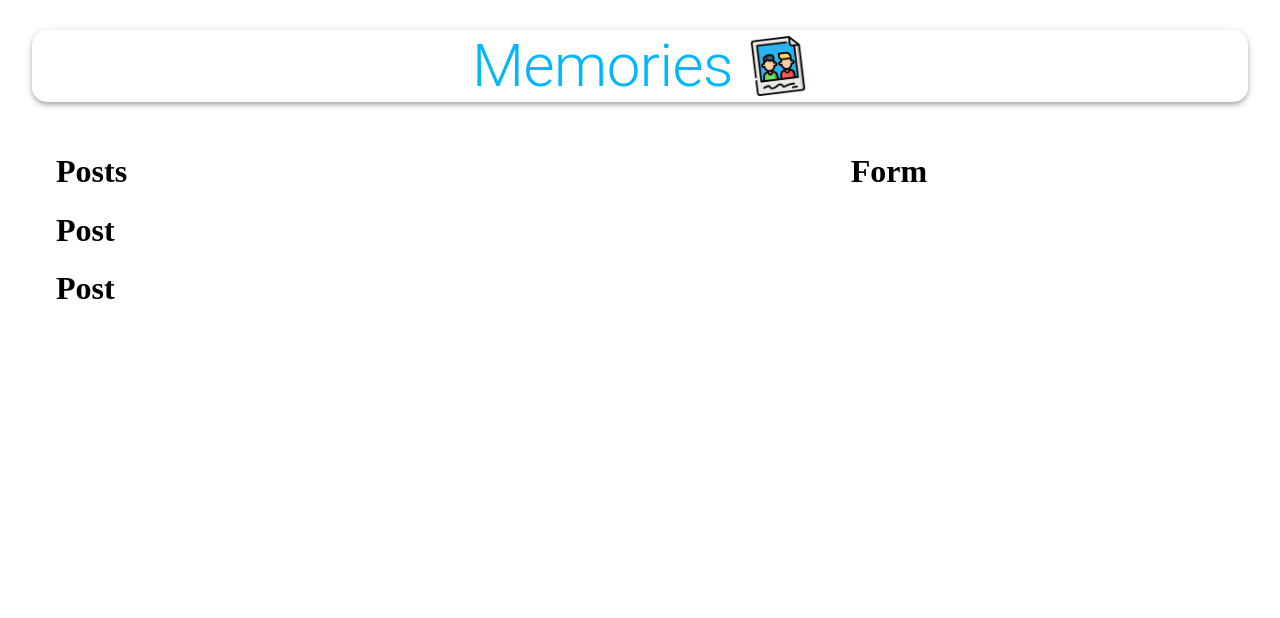
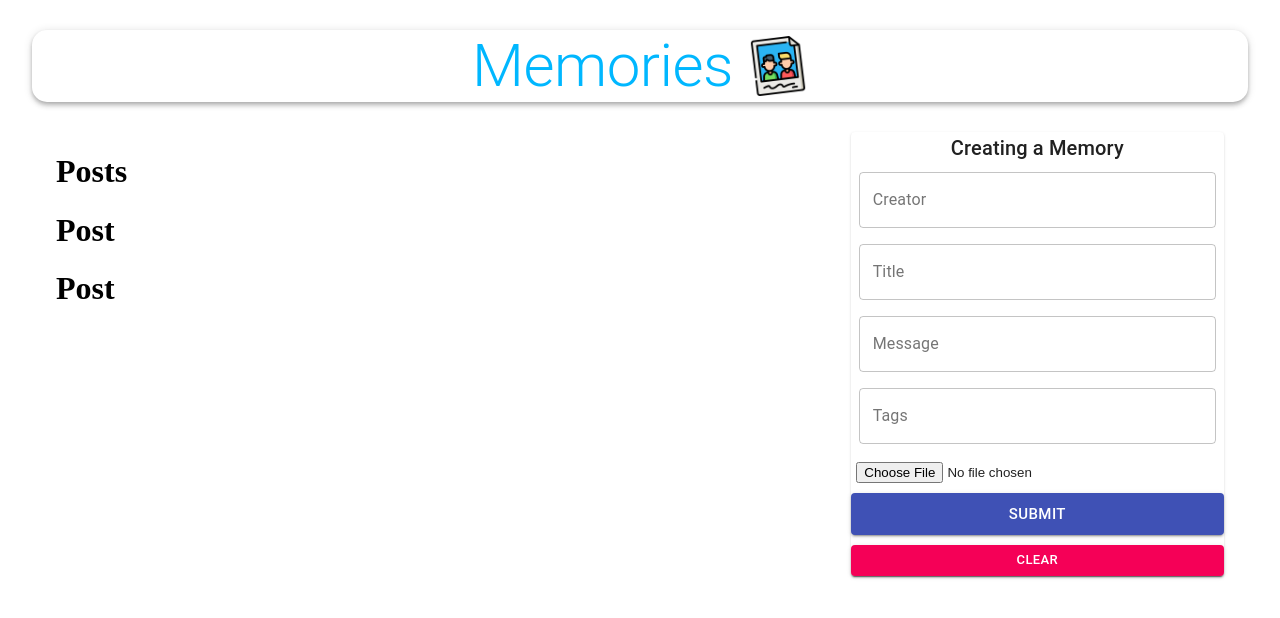
Before and after one commit to schan97/MemoriesAppFullStackMERN, a React (Create React App) app in the folder client/: page / in a window 1280 px wide. Shown: the top 618 px of the page. Built offline with nearby package versions, Linux system fonts and the light colour scheme; no server answers.

Commit message:
Build the Form.js component

```diff
--- a/client/src/components/Form/Form.js
+++ b/client/src/components/Form/Form.js
@@ -1,13 +1,50 @@
-import React from 'react';
+import React, {useState} from 'react';
+import {TextField, Button, Typography, Paper} from '@material-ui/core';
+import FileBase from 'react-file-base64';
 import useStyles from './styles'
 
 
 
 const Form = () => {
+
+    const [postData, setPostData] = useState({
+        creator: '',
+        title: '',
+        message: '',
+        tags: '',
+        selectedFile: '',
+    });
     const classes = useStyles();
 
+    const handleSubmit = () => {
+
+    }
+
+    const clear = () => {
+
+    }
+
     return(
-        <h1>Form</h1>
+        <Paper>
+            <form autoComplete='off' noValidate className={`${classes.root} ${classes.form}`} onSubmit={handleSubmit}>
+                <Typography variant='h6'>Creating a Memory</Typography>
+                <TextField name="creator" variant='outlined' label="Creator" fullWidth value={postData.creator}onChange={(e) => setPostData({...postData, creator: e.target.value})}/>
+                <TextField name="title" variant='outlined' label="Title" fullWidth value={postData.title}onChange={(e) => setPostData({...postData, title: e.target.value})}/>
+                <TextField name="message" variant='outlined' label="Message" fullWidth value={postData.message}onChange={(e) => setPostData({...postData, message: e.target.value})}/>
+                <TextField name="tags" variant='outlined' label="Tags" fullWidth value={postData.tags}onChange={(e) => setPostData({...postData, tags: e.target.value})}/>
+
+                <div className={classes.fileInput}>
+                    <FileBase
+                        type="file"
+                        multiple={false}
+                        onDone={({base64}) => setPostData({...postData, selectedFile: base64})}
+                    />
+                </div>
+
+                <Button className={classes.buttonSubmit} variant="contained" color="primary" size="large" type="submit" fullWidth>Submit</Button>
+                <Button variant="contained" color="secondary" size="small" onClick={clear} fullWidth>Clear</Button>
+            </form>
+        </Paper>
     );
 }
 
```
